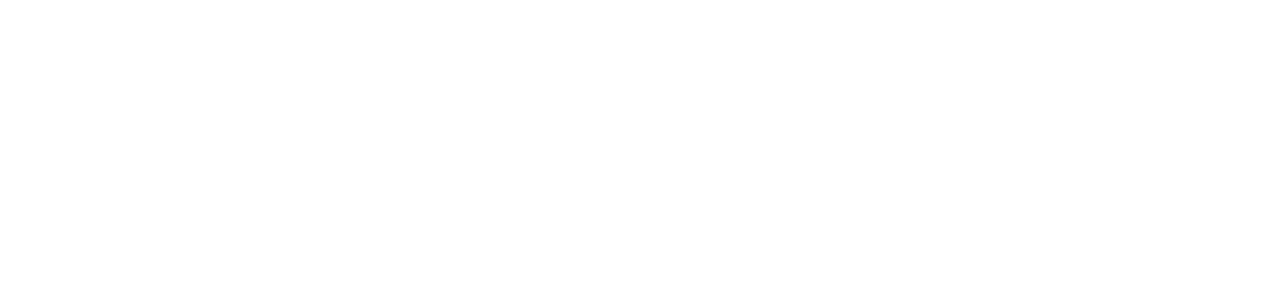
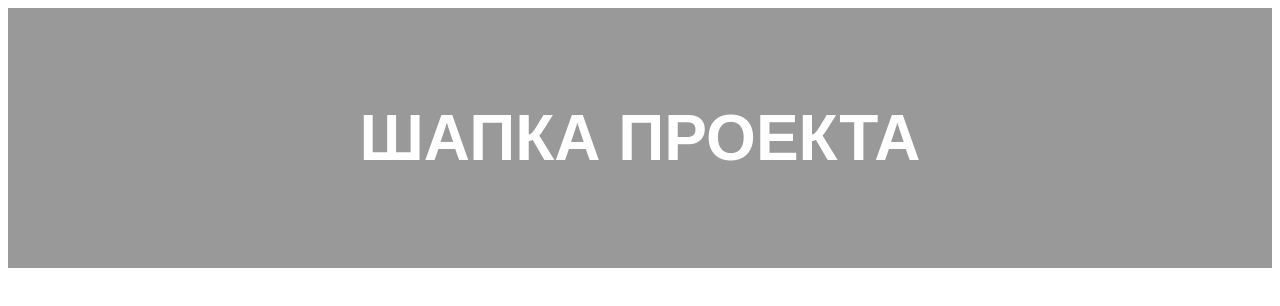
Before and after one commit to ruslan-astratov/remote-test, a plain HTML site: page index.html in a window 1280 px wide. Drawn offline with Linux system fonts and the light colour scheme.

Commit message:
Header ready

```diff
--- a/index.html
+++ b/index.html
@@ -4,6 +4,11 @@
     <meta charset="UTF-8" />
     <meta name="viewport" content="width=device-width, initial-scale=1.0" />
     <title>Document</title>
+    <link rel="stylesheet" href="main.css" />
   </head>
-  <body></body>
+  <body>
+    <header class="header">
+      <h1>ШАПКА ПРОЕКТА</h1>
+    </header>
+  </body>
 </html>
--- a/main.css
+++ b/main.css
@@ -0,0 +1,8 @@
+.header {
+  padding: 50px 100px;
+  text-align: center;
+  background: #999;
+  font-size: 32px;
+  font-family: sans-serif;
+  color: #fff;
+}
```
